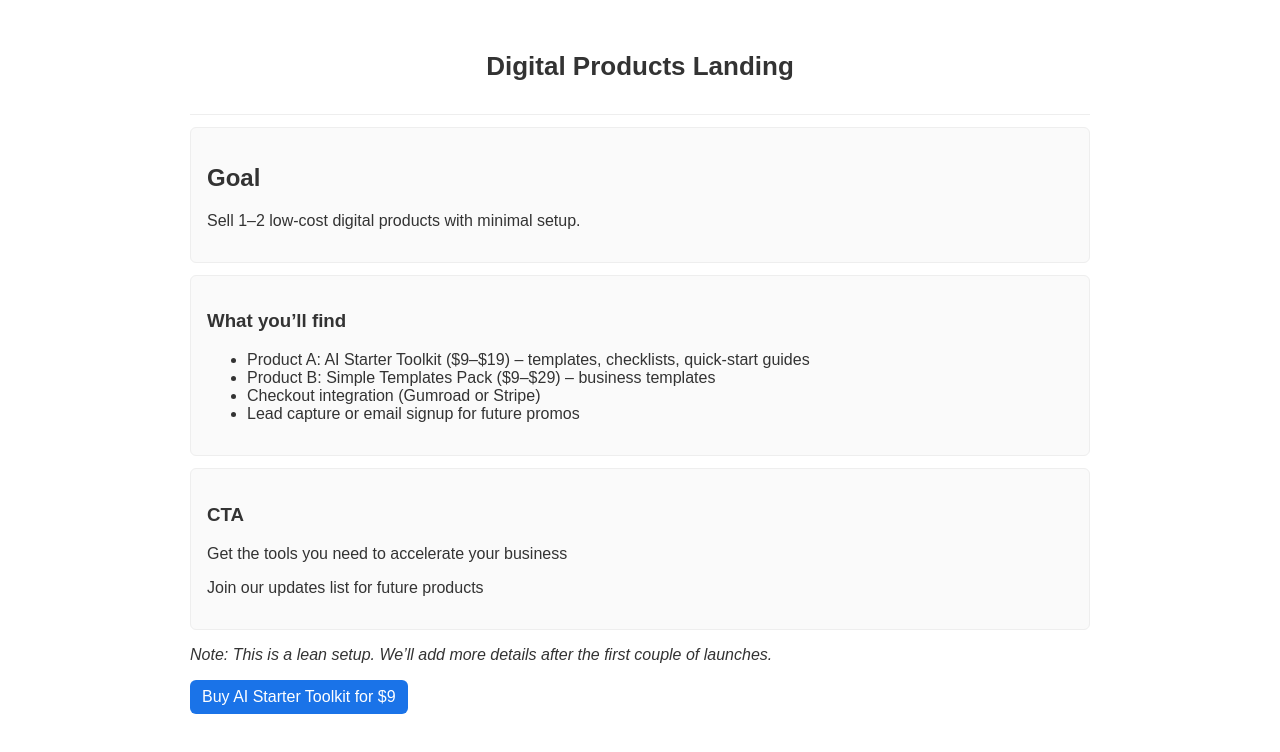
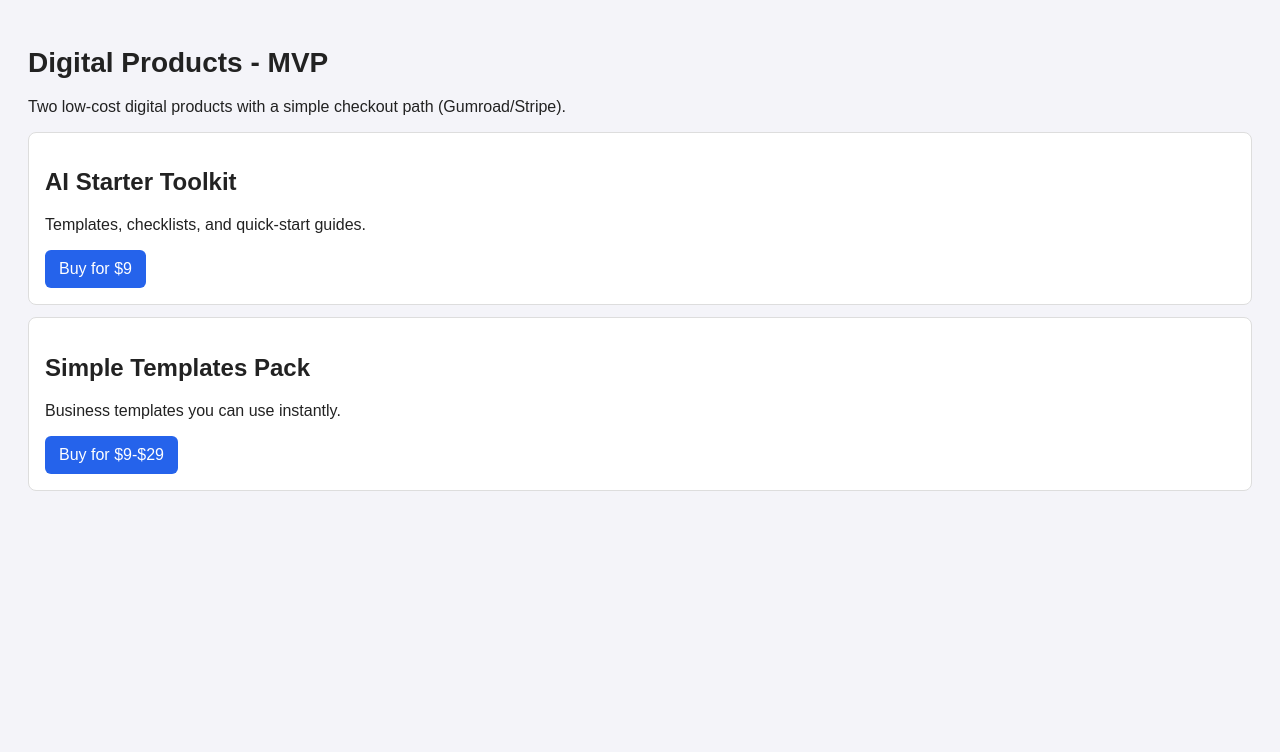
Before and after one commit to DiagoPup26/apex-ai-mvp-site, a plain HTML site: page docs/digital-products.html in a window 1280 px wide. Drawn offline with Linux system fonts and the light colour scheme.

Commit message:
Update content: Digital Products

```diff
--- a/docs/digital-products.html
+++ b/docs/digital-products.html
@@ -5,46 +5,24 @@
   <meta name="viewport" content="width=device-width, initial-scale=1"/>
   <title>Digital Products - MVP</title>
   <style>
-    body{font-family:Arial, sans-serif; max-width:900px; margin:0 auto; padding:20px; color:#333}
-    header{text-align:center; padding:14px 0; border-bottom:1px solid #eee}
-    h1{font-size:26px}
-    .card{border:1px solid #eee; padding:16px; border-radius:6px; margin:12px 0; background:#fafafa}
-    .cta{display:inline-block; padding:8px 12px; background:#1a73e8; color:#fff; border-radius:6px; text-decoration:none}
+    body{font-family:Arial, sans-serif; background:#f4f4f9; color:#222; padding:20px}
+    h1{font-size:28px}
+    .product{ border:1px solid #ddd; padding:16px; border-radius:8px; margin:12px 0; background:#fff}
+    .cta{display:inline-block; padding:10px 14px; background:#2563eb; color:white; text-decoration:none; border-radius:6px}
   </style>
 </head>
 <body>
-  <header>
-    <h1>Digital Products Landing</h1>
-  </header>
-
-  <section class="card">
-    <h2>Goal</h2>
-    <p>Sell 1–2 low-cost digital products with minimal setup.</p>
-  </section>
-
-  <section class="card">
-    <h3>What you’ll find</h3>
-    <ul>
-      <li>Product A: AI Starter Toolkit ($9–$19) – templates, checklists, quick-start guides</li>
-      <li>Product B: Simple Templates Pack ($9–$29) – business templates</li>
-      <li>Checkout integration (Gumroad or Stripe)</li>
-      <li>Lead capture or email signup for future promos</li>
-    </ul>
-  </section>
-
-  <section class="card">
-    <h3>CTA</h3>
-    <p>Get the tools you need to accelerate your business</p>
-    <p>Join our updates list for future products</p>
-  </section>
-
-  <section style="margin-top:6px;">
-    <p><em>Note: This is a lean setup. We’ll add more details after the first couple of launches.</em></p>
-  </section>
-
-
-<section style="margin-top:6px;">
-  <a href="https://gumroad.com/l/ai-starter-toolkit" class="cta">Buy AI Starter Toolkit for $9</a>
-</section>
+  <h1>Digital Products - MVP</h1>
+  <p>Two low-cost digital products with a simple checkout path (Gumroad/Stripe).</p>
+  <div class="product">
+    <h2>AI Starter Toolkit</h2>
+    <p>Templates, checklists, and quick-start guides.</p>
+    <a class="cta" href="https://gumroad.com/l/ai-starter-toolkit">Buy for $9</a>
+  </div>
+  <div class="product">
+    <h2>Simple Templates Pack</h2>
+    <p>Business templates you can use instantly.</p>
+    <a class="cta" href="https://gumroad.com/l/simple-templates-pack">Buy for $9-$29</a>
+  </div>
 </body>
 </html>
```
